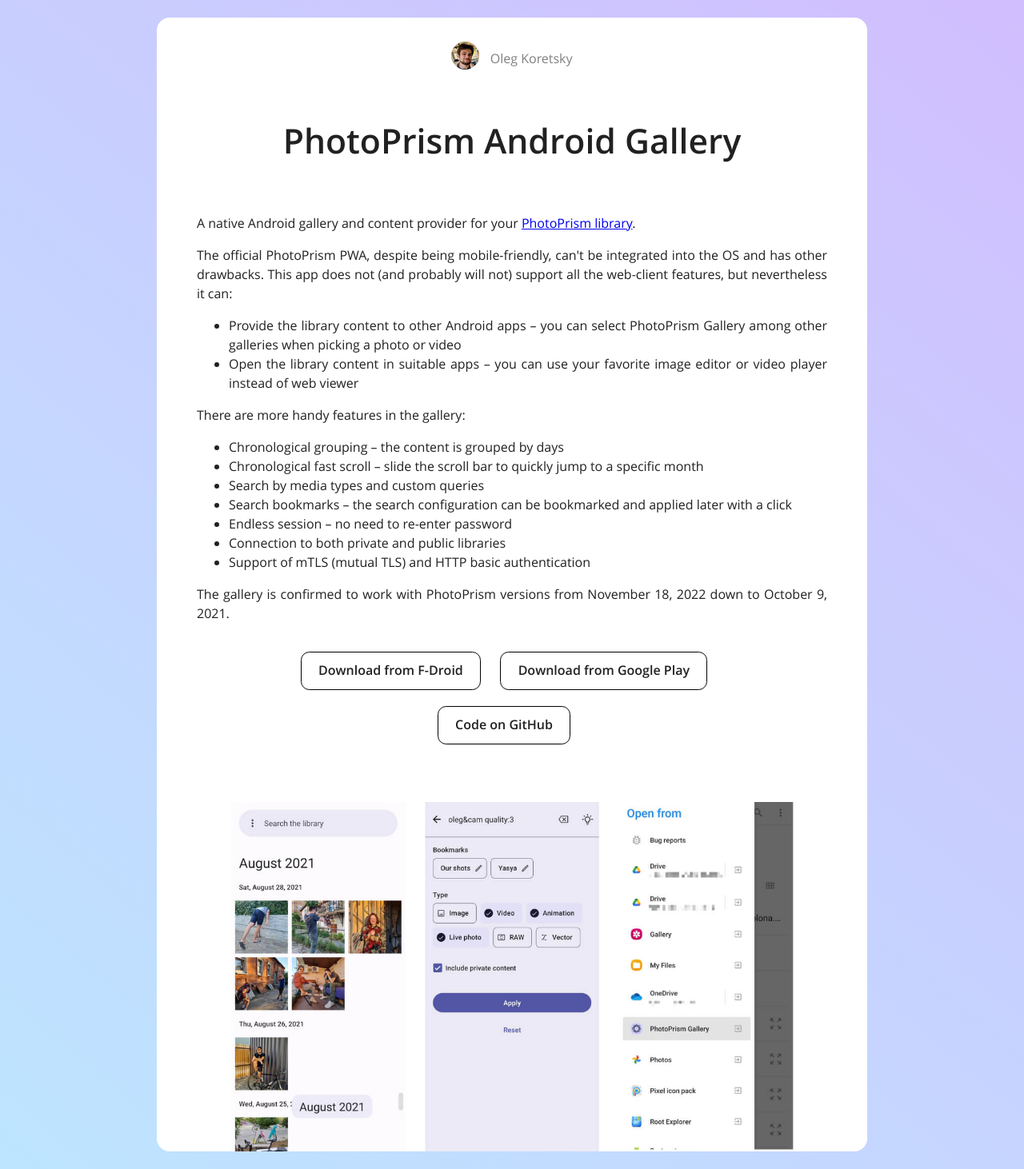
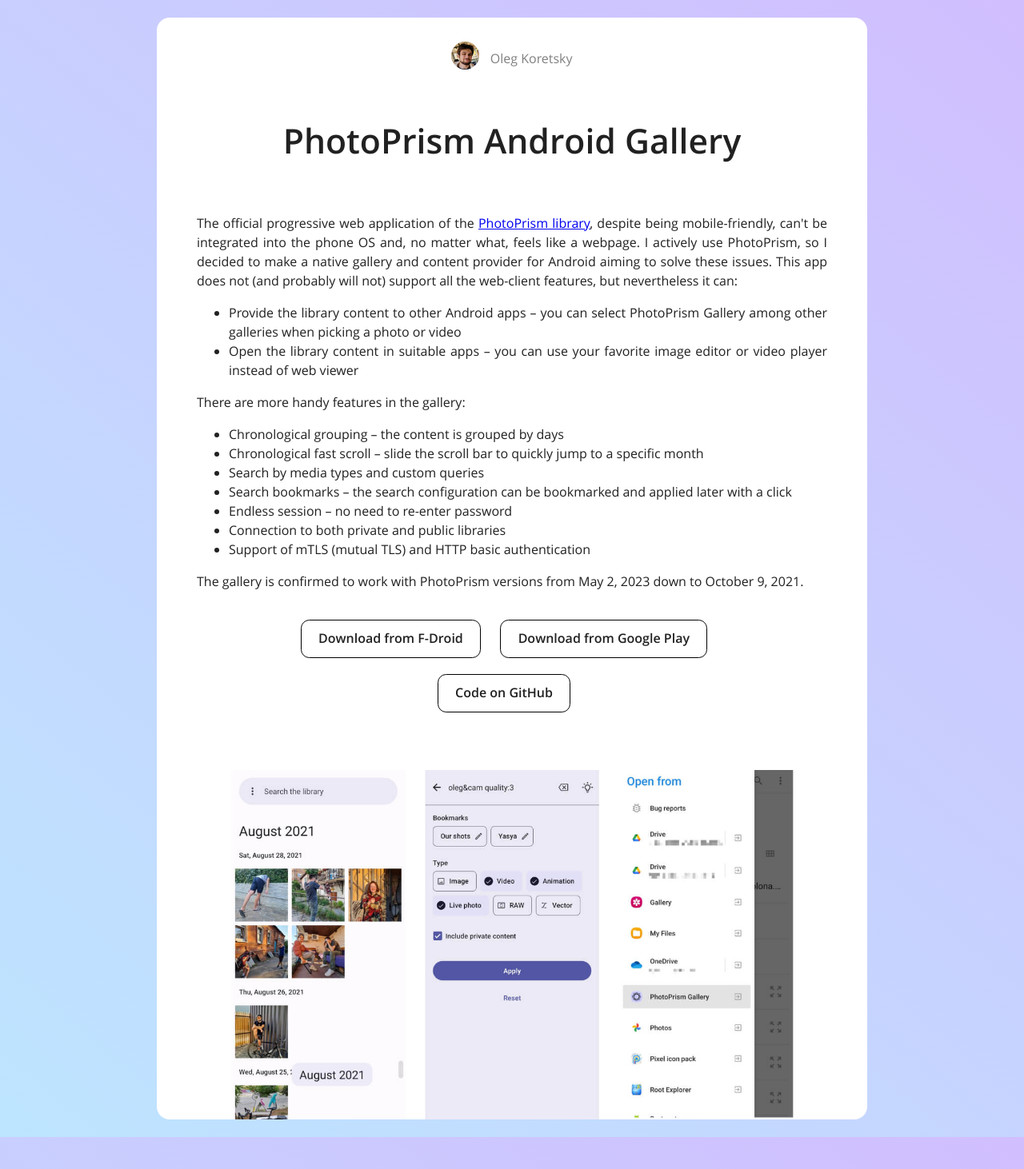
Before and after one commit to Radiokot/website, a Jekyll site: the page built from _projects/photoprism-android-gallery.html, in a window 1280 px wide. Shown: the whole page at 80% size. Built offline with Jekyll 4.4.1, drawn with Linux system fonts in a browser that asks for light colours; after the commit the page ends 1422 px from its top, so only the background shows below that.

Commit message:
Actualize PhotoPrism description and make it more personal

```diff
--- a/_projects/photoprism-android-gallery.html
+++ b/_projects/photoprism-android-gallery.html
@@ -7,15 +7,10 @@
 has_footer_image: false
 ---
 <p>
-    <span itemprop="description">A native Android gallery and content provider for
-        your
-        <a href="https://www.photoprism.app/" target="_blank">PhotoPrism library</a>.
-    </span>
-</p>
-<p>
-    The official PhotoPrism PWA, despite being mobile-friendly, can't be integrated
-    into the OS and has other drawbacks. This app does not (and probably will not)
-    support all the web-client features, but nevertheless it can:<ul>
+    The official progressive web application of the <a href="https://www.photoprism.app/" target="_blank">PhotoPrism library</a>,
+    despite being mobile-friendly, can't be integrated into the phone OS and, no matter what, feels like a webpage.
+    I actively use PhotoPrism, so I decided to make a native gallery and content provider for Android aiming to solve these issues.
+    This app does not (and probably will not) support all the web-client features, but nevertheless it can:<ul>
         <li>Provide the library content to other Android apps – you can select
             PhotoPrism Gallery among other galleries when picking a photo or video</li>
         <li>Open the library content in suitable apps – you can use your favorite image
@@ -32,7 +27,7 @@
         <li>Connection to both private and public libraries</li>
         <li>Support of mTLS (mutual TLS) and HTTP basic authentication</li>
     </ul>
-    The gallery is confirmed to work with PhotoPrism versions from November 18, 2022
+    The gallery is confirmed to work with PhotoPrism versions from May 2, 2023
     down to October 9, 2021.</p>
 <center>
     <a
```
